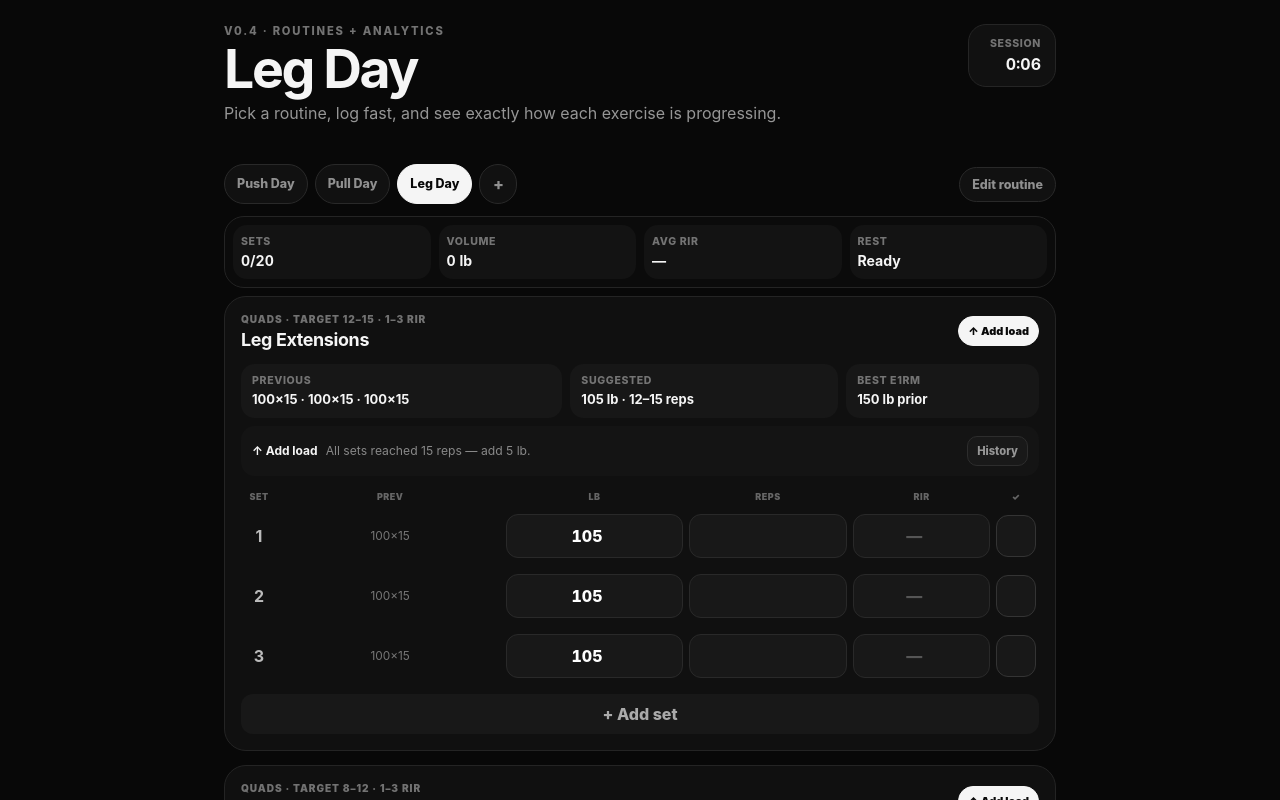
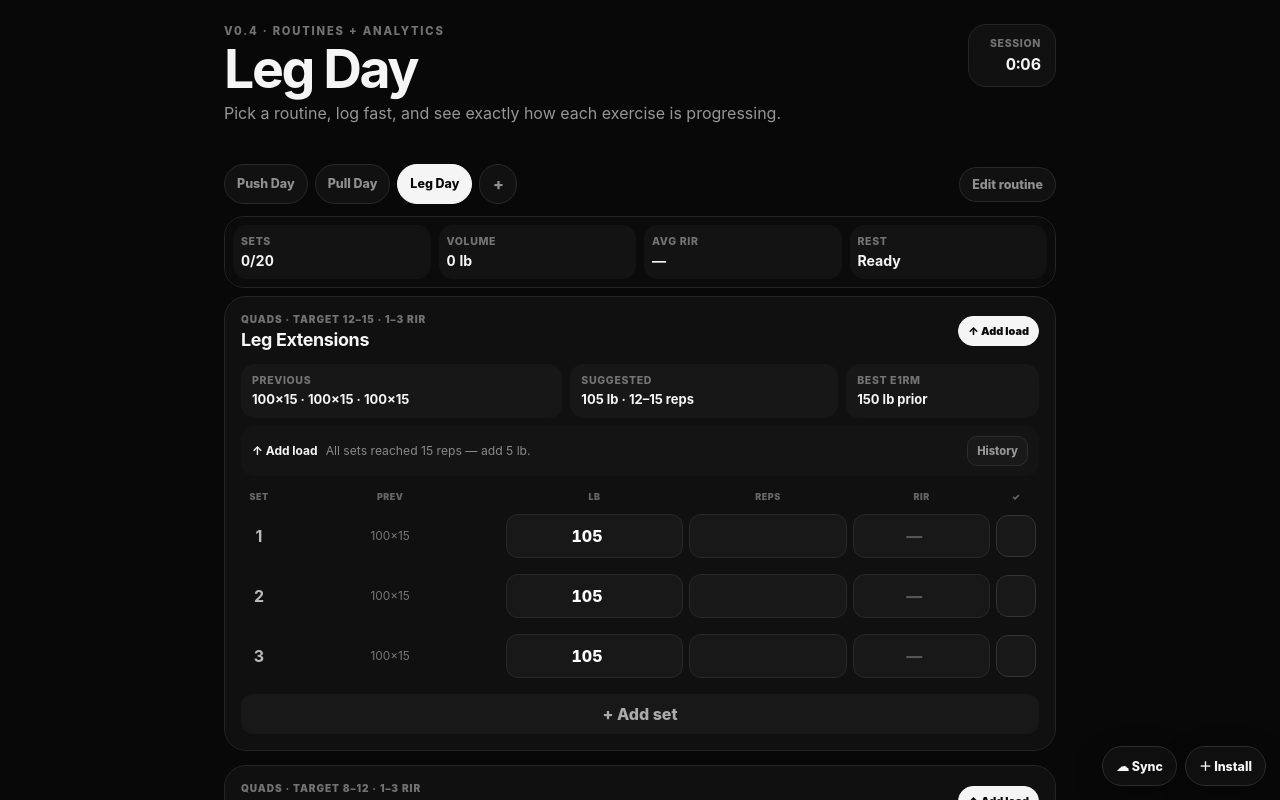
Before and after one commit to Jaedenn1/workout-tracker, a Next.js app: page / in a window 1280 px wide. Shown: the top 800 px of the page. Built offline with nearby package versions, Linux system fonts and the light colour scheme.

Commit message:
v0.5 wire PWA and cloud tools into app shell

```diff
--- a/app/layout.tsx
+++ b/app/layout.tsx
@@ -1,15 +1,35 @@
+import type { Metadata, Viewport } from "next";
 import type { ReactNode } from "react";
+import AppTools from "../src/components/AppTools";
 import "./styles.css";
+import "./v05.css";
 
-export const metadata = {
+export const metadata: Metadata = {
   title: "Workout Tracker",
   description: "Fast personal lifting tracker",
+  manifest: "/manifest.webmanifest",
+  icons: {
+    icon: "/icon.svg",
+    apple: "/icon.svg",
+  },
+  appleWebApp: {
+    capable: true,
+    title: "Workout Tracker",
+    statusBarStyle: "black-translucent",
+  },
+};
+
+export const viewport: Viewport = {
+  themeColor: "#080808",
 };
 
 export default function RootLayout({ children }: { children: ReactNode }) {
   return (
     <html lang="en">
-      <body>{children}</body>
+      <body>
+        {children}
+        <AppTools />
+      </body>
     </html>
   );
 }
```
